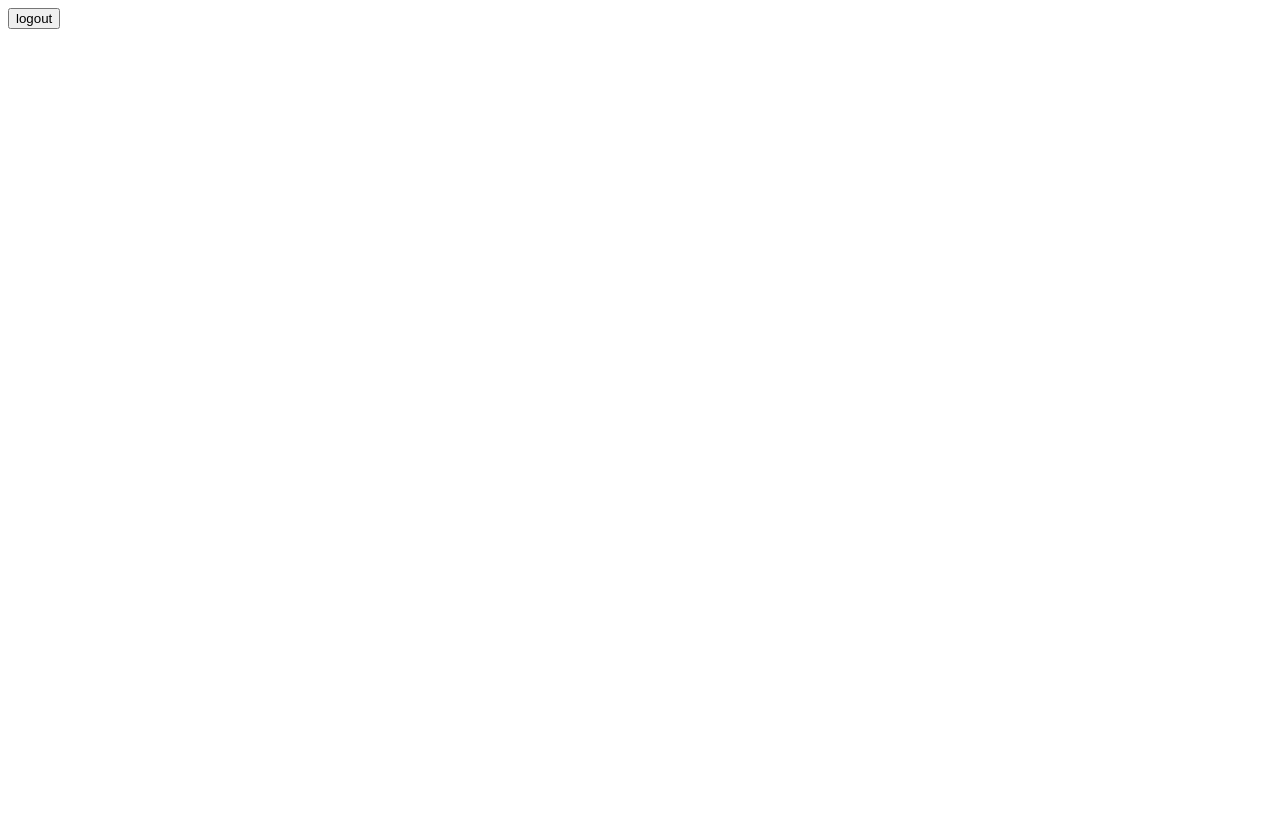
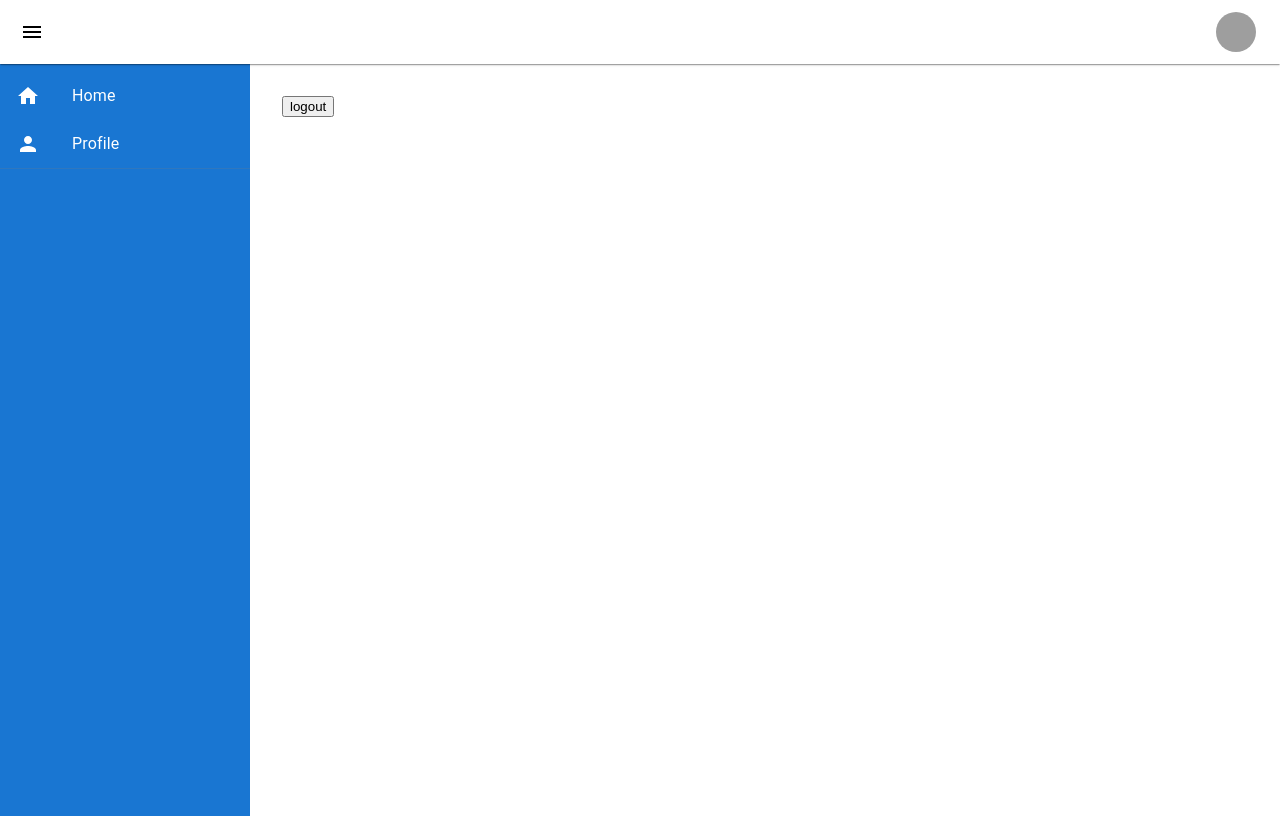
Before and after one commit to ktariayman/ResumeBuilderPro, a React (Create React App) app in the folder client/: page /login in a window 1280 px wide. Both pictures are taken after typing "name@example.com", "Sample123" into the empty fields and a click on the button "LOGIN". Built offline with nearby package versions, Linux system fonts and the light colour scheme; grey boxes are pictures that could not be loaded.

Commit message:
init Layout

```diff
--- /dev/null
+++ b/client/src/Layout/Layout.tsx
@@ -0,0 +1,41 @@
+// src/Layout/Layout.tsx
+import React, { useState } from 'react';
+import { Box } from '@mui/material';
+import Navbar from '../components/Navbar';
+import Sidebar from '../components/Sidebar';
+
+interface LayoutProps {
+  children: React.ReactNode;
+}
+
+const Layout: React.FC<LayoutProps> = ({ children }) => {
+  const [isSidebarExpanded, setIsSidebarExpanded] = useState(true);
+
+  const toggleSidebar = () => {
+    setIsSidebarExpanded(!isSidebarExpanded);
+  };
+
+  return (
+    <Box
+      display='flex'
+      minHeight='100vh'
+    >
+      <Sidebar isExpanded={isSidebarExpanded} />
+      <Box
+        flexGrow={1}
+        marginLeft={isSidebarExpanded ? '250px' : '80px'}
+      >
+        <Navbar toggleSidebar={toggleSidebar} />
+        <Box
+          component='main'
+          padding={3}
+          sx={{ marginTop: '64px' }}
+        >
+          {children}
+        </Box>
+      </Box>
+    </Box>
+  );
+};
+
+export default Layout;
--- a/client/src/routes/PrivateRoute.tsx
+++ b/client/src/routes/PrivateRoute.tsx
@@ -1,12 +1,19 @@
-// routes/PrivateRoute.js
+// src/routes/PrivateRoute.tsx
 import React from 'react';
 import { Navigate, Outlet } from 'react-router-dom';
 import useAuthStore from '../stores/auth.store';
+import Layout from '../Layout/Layout';
 
 const PrivateRoute = () => {
   const { user } = useAuthStore();
 
-  return user ? <Outlet /> : <Navigate to='/login' />;
+  return user ? (
+    <Layout>
+      <Outlet />
+    </Layout>
+  ) : (
+    <Navigate to='/login' />
+  );
 };
 
 export default PrivateRoute;
```
Also changed, not shown: client/src/routes/useRoutes.tsx (+10 -0 lines).
